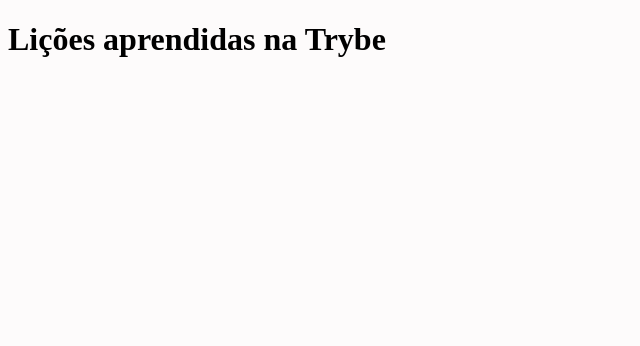
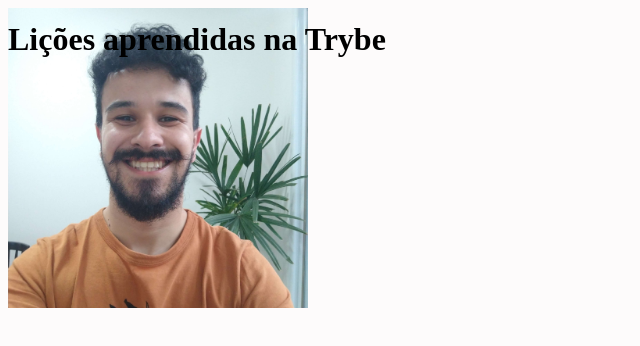
Before and after one commit to Leo02452/lessons-learned, a website: page index.html in a window 1280 px wide. Shown: the whole page, without its empty margins (0-640 px from the left). Drawn offline with Linux system fonts and the light colour scheme.

Commit message:
Requisito 3 feito e criado dir images

```diff
--- a/index.html
+++ b/index.html
@@ -12,5 +12,7 @@
     <header id="cabecalho">
         <h1 id="titulo">Lições aprendidas na Trybe</h1>
     </header>
+    <img id="minha_foto" src="images/foto_perfil.jpg" alt="foto de Leo Araujo">
+
 </body>
 </html>
--- a/style.css
+++ b/style.css
@@ -6,3 +6,7 @@
     position: fixed;
     top: 0;
 }
+
+#minha_foto {
+    width: 300px;
+}
```
Also changed, not shown: images/foto_perfil.jpg (added).
